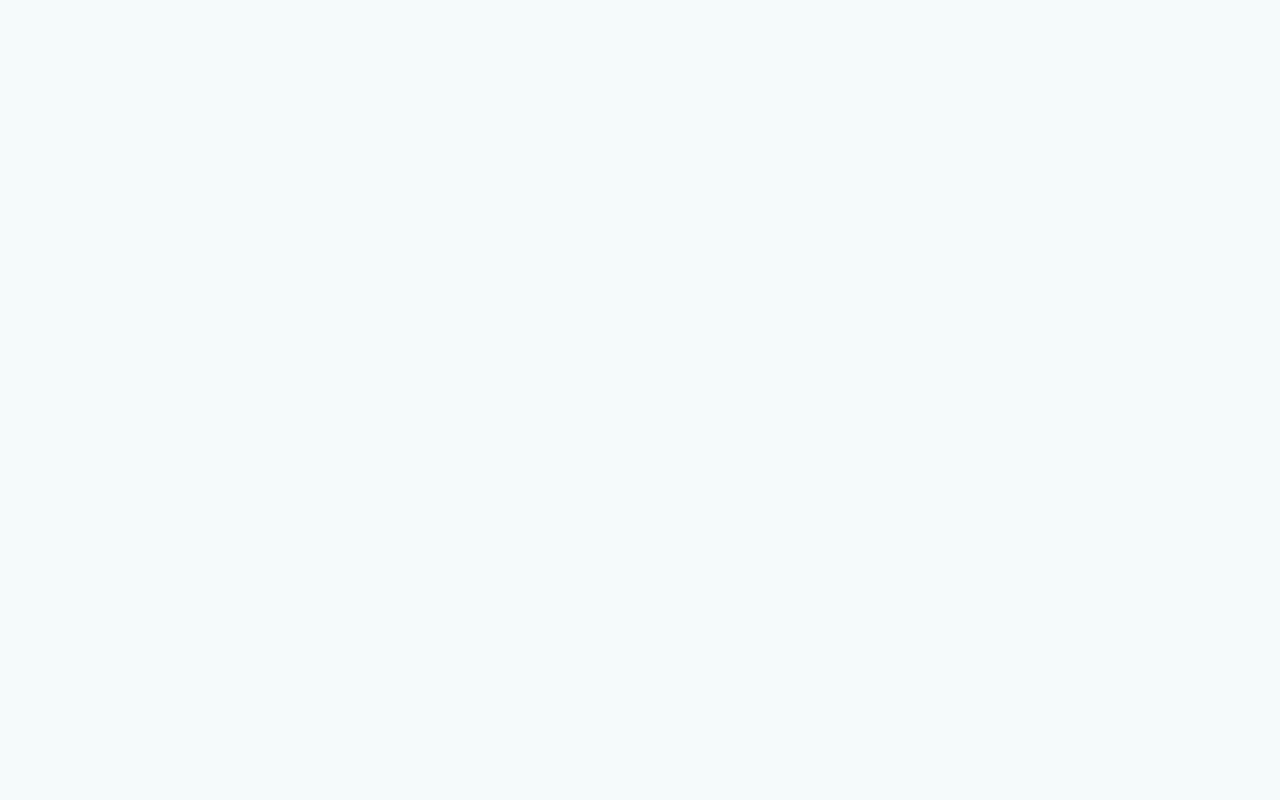
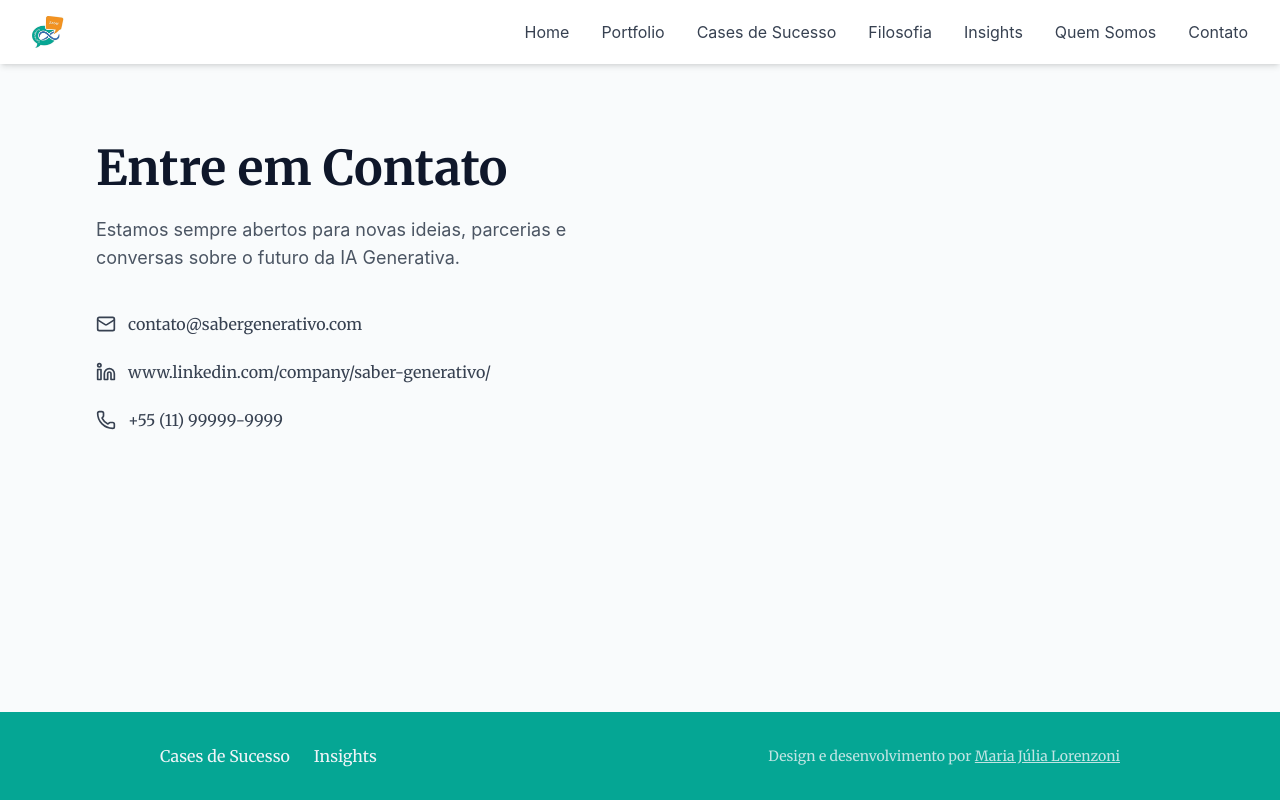
Before and after one commit to mariajulia-sg/site-saber-generativo, a React (Create React App) app in the folder frontend/: page /contato in a window 1280 px wide. Before the commit this address had no page. Built offline with nearby package versions, Linux system fonts and the light colour scheme; the HTML template or start-up script is replaced by a standard one.

Commit message:
add contactPage

```diff
--- a/frontend/package.json
+++ b/frontend/package.json
@@ -13,6 +13,7 @@
     "@types/react-dom": "^19.2.2",
     "axios": "^1.12.2",
     "framer-motion": "^12.23.24",
+    "lucide-react": "^0.546.0",
     "react": "^19.2.0",
     "react-dom": "^19.2.0",
     "react-router-dom": "^7.9.4",
--- a/frontend/src/App.tsx
+++ b/frontend/src/App.tsx
@@ -5,6 +5,7 @@
 import PhilosophyPage from "./pages/PhilosophyPage";
 import InsightsPage from "./pages/InsightsPage";
 import WhoWeArePage from "./pages/WhoWeArePage";
+import ContactPage from "./pages/ContactPage";
 function App() {
   return (
     <Router>
@@ -14,6 +15,7 @@
         <Route path="/filosofia" element={<PhilosophyPage />} />
         <Route path="/insights" element={<InsightsPage />} />
         <Route path="/quem-somos" element={<WhoWeArePage />} />
+        <Route path="/contato" element={<ContactPage />} />
       </Routes>
     </Router>
   );
--- a/frontend/src/components/Header.tsx
+++ b/frontend/src/components/Header.tsx
@@ -4,7 +4,7 @@
 
 const Header: React.FC = () => {
   const [isOpen, setIsOpen] = useState(false);
-  const [isPortfolioOpen, setIsPortfolioOpen] = useState(false); // Mobile submenu
+  const [isPortfolioOpen, setIsPortfolioOpen] = useState(false);
 
   return (
     <header className="fixed top-0 left-0 w-full z-50 bg-white shadow-md">
@@ -35,12 +35,6 @@
               className="block px-4 py-2 hover:bg-[#F0FDF9] rounded-lg transition-colors"
             >
               Desenvolvimento
-            </Link>
-            <Link
-              to="/suporte"
-              className="block px-4 py-2 hover:bg-[#F0FDF9] rounded-lg transition-colors"
-            >
-              Suporte
             </Link>
             <Link
               to="/treinamentos"
--- a/frontend/src/components/InsightsSection.tsx
+++ b/frontend/src/components/InsightsSection.tsx
@@ -24,7 +24,7 @@
   const displayItems = [...items, ...items];
   return (
     <section
-      className="w-full px-6 sm:px-12 md:px-28 lg:px-30 mb-20 overflow-hidden"
+      className="w-full px-6 sm:px-12 md:px-28 lg:px-30 mb-10 overflow-hidden"
       style={{ backgroundColor: bgColor }}
     >
       <div className="max-w-7xl mx-auto">
--- a/frontend/src/components/ServicesSection.tsx
+++ b/frontend/src/components/ServicesSection.tsx
@@ -10,7 +10,6 @@
 const services: Service[] = [
   { title: "Consultoria", description: "Oferecemos consultoria personalizada para otimizar seus processos.", link: "/consultoria" },
   { title: "Desenvolvimento", description: "Criação de soluções web e mobile de alta performance.", link: "/desenvolvimento" },
-  { title: "Suporte", description: "Suporte técnico e manutenção contínua para garantir eficiência.", link: "/suporte" },
   { title: "Treinamentos", description: "Capacitação e workshops para sua equipe.", link: "/treinamentos" },
 ];
 
@@ -22,7 +21,7 @@
           Portfólio
         </h2>
 
-        <div className="grid grid-cols-1 sm:grid-cols-2 lg:grid-cols-4 gap-6">
+        <div className="grid grid-cols-1 sm:grid-cols-2 lg:grid-cols-3 gap-6">
           {services.map((service, index) => (
             <Link
               key={index}
--- /dev/null
+++ b/frontend/src/pages/ContactPage.tsx
@@ -0,0 +1,109 @@
+import React from "react";
+import { Mail, Linkedin, Phone } from "lucide-react";
+import Header from "../components/Header";
+import Footer from "../components/Footer";
+
+interface ContactPageProps {
+  bgColor?: string;
+  title?: string;
+  description?: string;
+  imageSrc?: string;
+  imageAlt?: string;
+  reverse?: boolean;
+  hideImageOnMobile?: boolean;
+  email?: string;
+  linkedin?: string;
+  phone?: string;
+}
+
+const ContactPage: React.FC<ContactPageProps> = ({
+  bgColor = "#F9FBFC",
+  title = "Entre em Contato",
+  description = "Estamos sempre abertos para novas ideias, parcerias e conversas sobre o futuro da IA Generativa.",
+  imageSrc,
+  imageAlt = "Equipe Saber Generativo",
+  reverse = false,
+  hideImageOnMobile = true,
+  email = "contato@sabergenerativo.com",
+  linkedin = "https://www.linkedin.com/company/saber-generativo/",
+  phone = "+55 (11) 99999-9999",
+}) => {
+  return (
+    <div className="min-h-screen flex flex-col bg-[#F9FBFC]">
+      <Header />
+
+      <main
+        className="flex-grow w-full py-16 px-6 sm:px-10 md:px-20"
+        style={{ backgroundColor: bgColor }}
+      >
+        <div
+          className={`max-w-7xl mx-auto flex flex-col ${
+            reverse ? "md:flex-row-reverse" : "md:flex-row"
+          } items-start md:items-center justify-between gap-10 md:gap-16`}
+        >
+          {/* Bloco de texto */}
+          <div className="md:w-1/2 font-serif text-left md:pl-4 mt-20">
+            <h1 className="text-4xl sm:text-5xl font-bold text-[#0F172A] mb-6">
+              {title}
+            </h1>
+
+            <p className="text-gray-600 mb-10 leading-relaxed text-base sm:text-lg font-sans">
+              {description}
+            </p>
+
+            <div className="space-y-6">
+              {/* Email */}
+              <a
+                href={`mailto:${email}`}
+                className="flex items-center gap-3 text-gray-700 hover:text-blue-600 transition"
+              >
+                <Mail className="w-5 h-5" />
+                <span>{email}</span>
+              </a>
+
+              {/* LinkedIn */}
+              <a
+                href={linkedin}
+                target="_blank"
+                rel="noopener noreferrer"
+                className="flex items-center gap-3 text-gray-700 hover:text-blue-600 transition"
+              >
+                <Linkedin className="w-5 h-5" />
+                <span>{linkedin.replace("https://", "")}</span>
+              </a>
+
+              {/* Telefone */}
+              <a
+                href={`tel:${phone}`}
+                className="flex items-center gap-3 text-gray-700 hover:text-blue-600 transition"
+              >
+                <Phone className="w-5 h-5" />
+                <span>{phone}</span>
+              </a>
+            </div>
+          </div>
+
+          {/* Imagem opcional */}
+          {imageSrc && (
+            <div
+              className={`md:w-1/2 flex justify-center ${
+                hideImageOnMobile ? "hidden md:flex" : ""
+              }`}
+            >
+              <img
+                src={imageSrc}
+                alt={imageAlt}
+                className="w-full max-w-[520px] rounded-2xl object-contain"
+                style={{ maxHeight: "480px" }}
+              />
+            </div>
+          )}
+        </div>
+      </main>
+
+      <Footer />
+    </div>
+  );
+};
+
+export default ContactPage;
--- a/frontend/src/pages/WhoWeArePage.tsx
+++ b/frontend/src/pages/WhoWeArePage.tsx
@@ -2,6 +2,7 @@
 import InfoCardsSection, { InfoCardItem } from "../components/InfoCardsSection";
 import Header from "../components/Header";
 import Footer from "../components/Footer";
+import FormSection from "../components/FormsSection";
 
 const WhoWeArePage: React.FC = () => {
   const cardsData: InfoCardItem[] = [
@@ -14,11 +15,6 @@
       title: "Maria Júlia Lorenzoni",
       subtitle: "Desenvolvedora de Software",
       description: "Responsável pelo desenvolvimento das soluções da Saber Generativo, implementação de funcionalidades e manutenção da plataforma. Atua com foco em qualidade de código, inovação e integração de tecnologias para atender às necessidades da equipe e dos clientes.",
-    },
-    {
-      title: "Pamela",
-      subtitle: "Administração",
-      description: "Organiza e coordena todas as atividades administrativas da Saber Generativo, garantindo que processos internos funcionem de maneira eficiente e que a equipe tenha suporte para focar em suas responsabilidades principais.",
     },
     {
       title: "Sofia",
@@ -49,6 +45,13 @@
           titleColor="#174980"
           />
       </div>
+
+        <FormSection
+        title="O que podemos construir juntos?"
+        bgColor="#174980"
+        buttonColor="#05A694"
+        buttonText="Conversar"
+      />
       <Footer />
     </div>
   );
```
Also changed, not shown: 1 other file (tests, documents, lock files or other folders).
